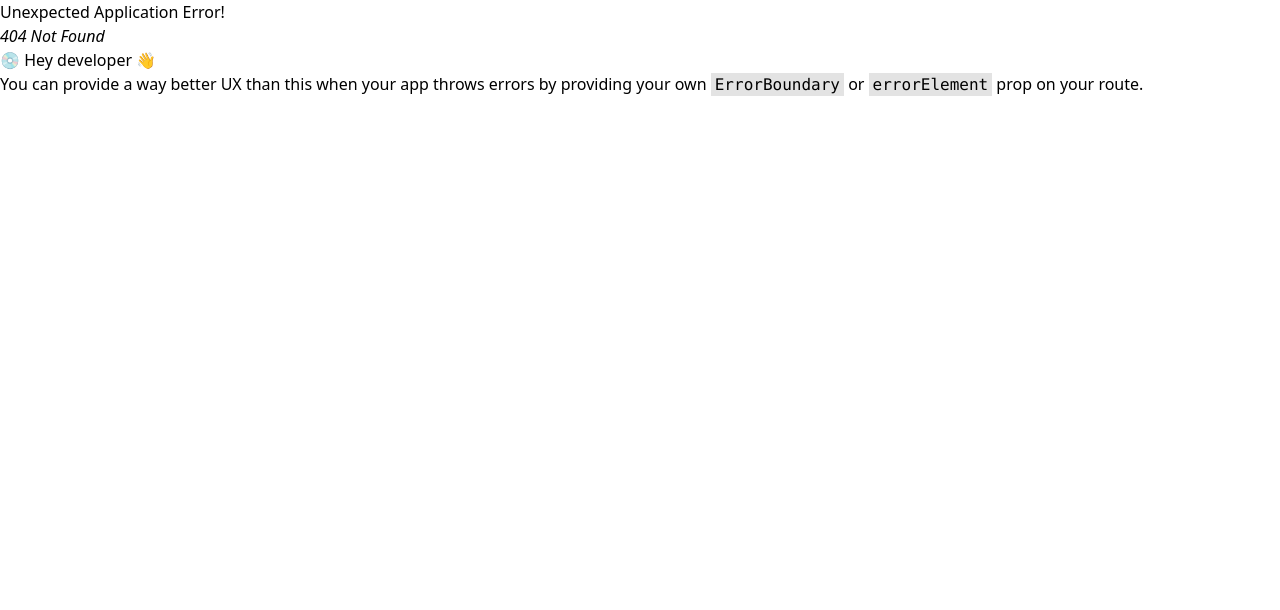
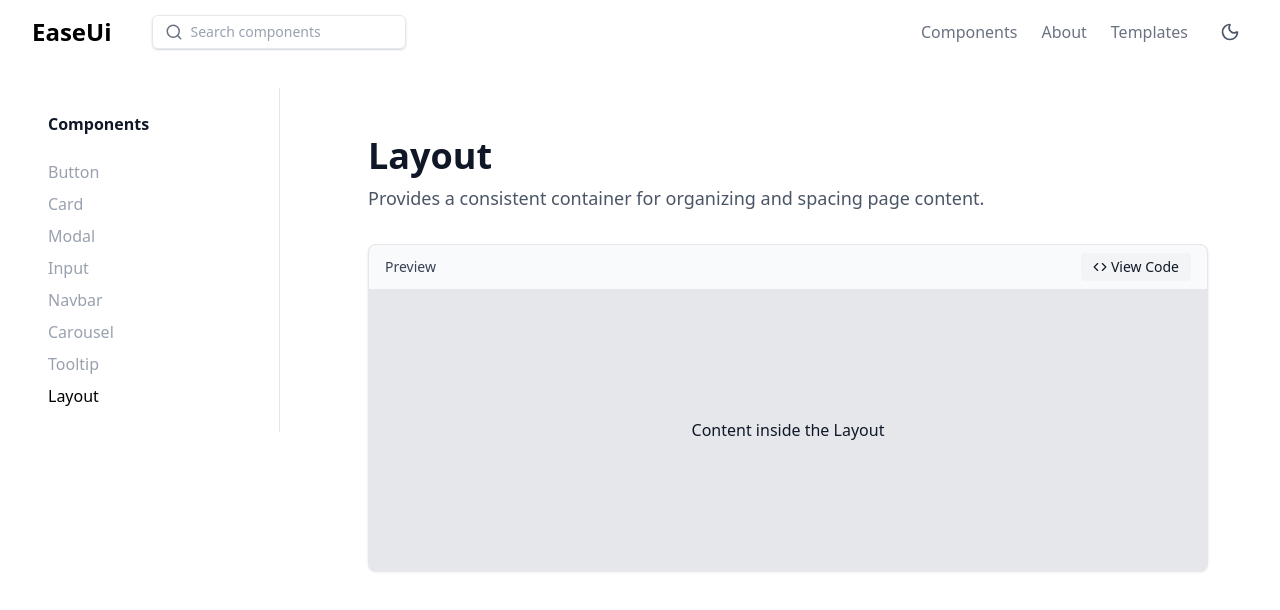
Before and after one commit to Anirudh-Negii/easeui, a React (Vite) app: page /components/layout in a window 1280 px wide. Before the commit this address had no page. Shown: the top 610 px of the page. Built offline with nearby package versions, Linux system fonts and the light colour scheme.

Commit message:
Implement Layout component

```diff
--- /dev/null
+++ b/src/components/Layout/Layout.tsx
@@ -0,0 +1,16 @@
+import { cn } from "@/libs/utils";
+
+export interface LayoutProps {
+  children: React.ReactNode;
+  className?: string;
+}
+
+const Layout = ({ children, className }: LayoutProps) => {
+  return (
+    <div className={cn("w-full max-w-7xl mx-auto px-4 py-6 space-y-6", className)}>
+      {children}
+    </div>
+  );
+};
+
+export { Layout };
--- /dev/null
+++ b/src/components/Layout/index.ts
@@ -0,0 +1 @@
+export * from "./Layout";
--- a/src/components/index.ts
+++ b/src/components/index.ts
@@ -5,3 +5,4 @@ export * from './Modal/Modal'
 export * from './Input/Input'
 export * from "./Tooltip/Tooltip";
 export * from "./Carousel/Carousel";
+export * from "./Layout/Layout";
--- /dev/null
+++ b/src/pages/components/LayoutPage.tsx
@@ -0,0 +1,34 @@
+import { Layout } from "@/components/Layout/Layout";
+import ComponentDemo from "../ComponentsDemo";
+
+const LayoutPage = () => {
+  return (
+    <div className="max-w-4xl mx-auto p-6">
+      <header className="space-y-2 mb-8">
+        <h1 className="text-4xl font-bold">Layout</h1>
+        <p className="text-lg text-gray-600">
+          Provides a consistent container for organizing and spacing page
+          content.
+        </p>
+      </header>
+
+      <ComponentDemo
+        code={`
+            import { Layout } from "@/components/Layout/Layout";
+
+            <Layout>
+                <div>Content inside the Layout</div>
+            </Layout>
+        `}
+      >
+        <Layout>
+          <div className="p-6 bg-gray-200 text-center">
+            Content inside the Layout
+          </div>
+        </Layout>
+      </ComponentDemo>
+    </div>
+  );
+};
+
+export default LayoutPage;
--- a/src/router/AppRouter.tsx
+++ b/src/router/AppRouter.tsx
@@ -9,6 +9,7 @@ import InputPage from "@/pages/components/InputPage";
 import NavbarPage from "@/pages/components/NavbarPage";
 import TooltipPage from "@/pages/components/TooltipPage";
 import CarouselPage from "@/pages/components/CarouselPage";
+import LayoutPage from "@/pages/components/LayoutPage";
 
 type Props = {};
 
@@ -54,6 +55,10 @@ const AppRouter = ({}: Props) => {
               path: "carousel",
               element: <CarouselPage />,
             },
+            {
+              path: "layout",
+              element: <LayoutPage />,
+            },
           ],
         },
       ],
```
